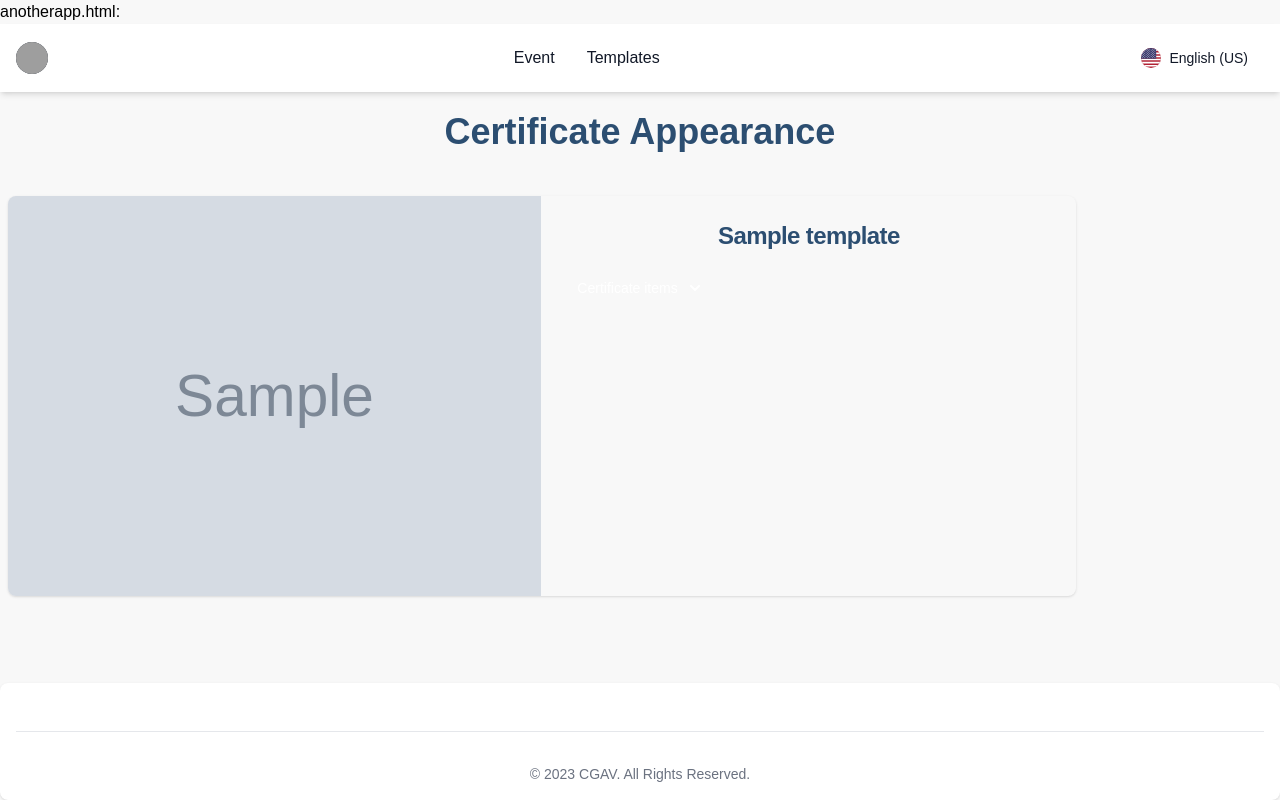
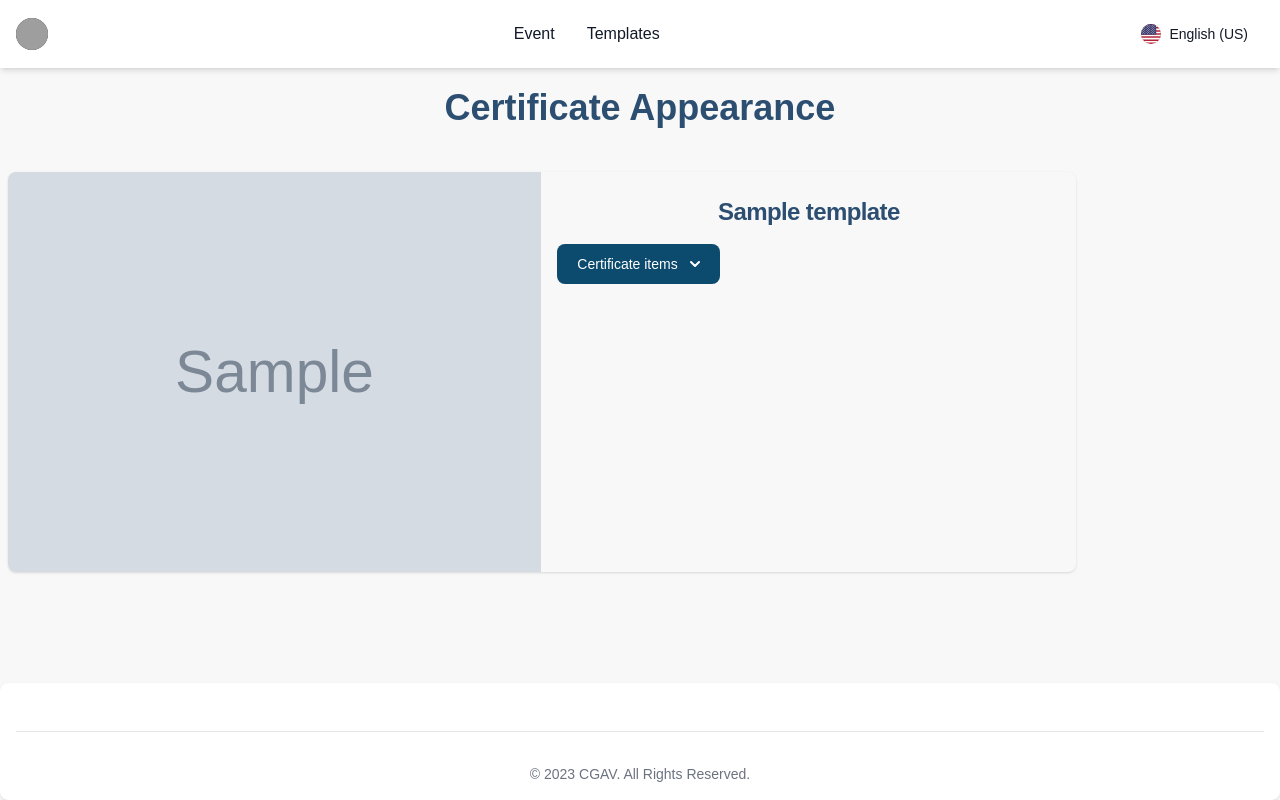
Before and after one commit to zalsaeed/cgav, a Flask app: page /Select_template/1 in a window 1280 px wide. Run offline with Flask 2, Linux system fonts and the light colour scheme; a user stored in the database is signed in; tables that the repository leaves empty hold one stand-in row (values such as "Sample post"); grey boxes marked "Sample" are stand-in pictures; parts of the project's set-up code (start-up, migrations or seed data) failed here and were passed over; some libraries are stand-ins or nearby versions; some web fonts are replaced; grey boxes are pictures that could not be loaded.

Commit message:
fix template page

```diff
--- a/src/flask_website/templates/anotherAppearance.html
+++ b/src/flask_website/templates/anotherAppearance.html
@@ -1,5 +1,3 @@
-anotherapp.html:
-
 {% extends 'base.html' %}
 {% block title %}CGAV-Templates{% endblock %}
 {% block body %}
```
Also changed, not shown: src/flask_website/certificate-templates/msg2046915260-7552.jpg (added).
